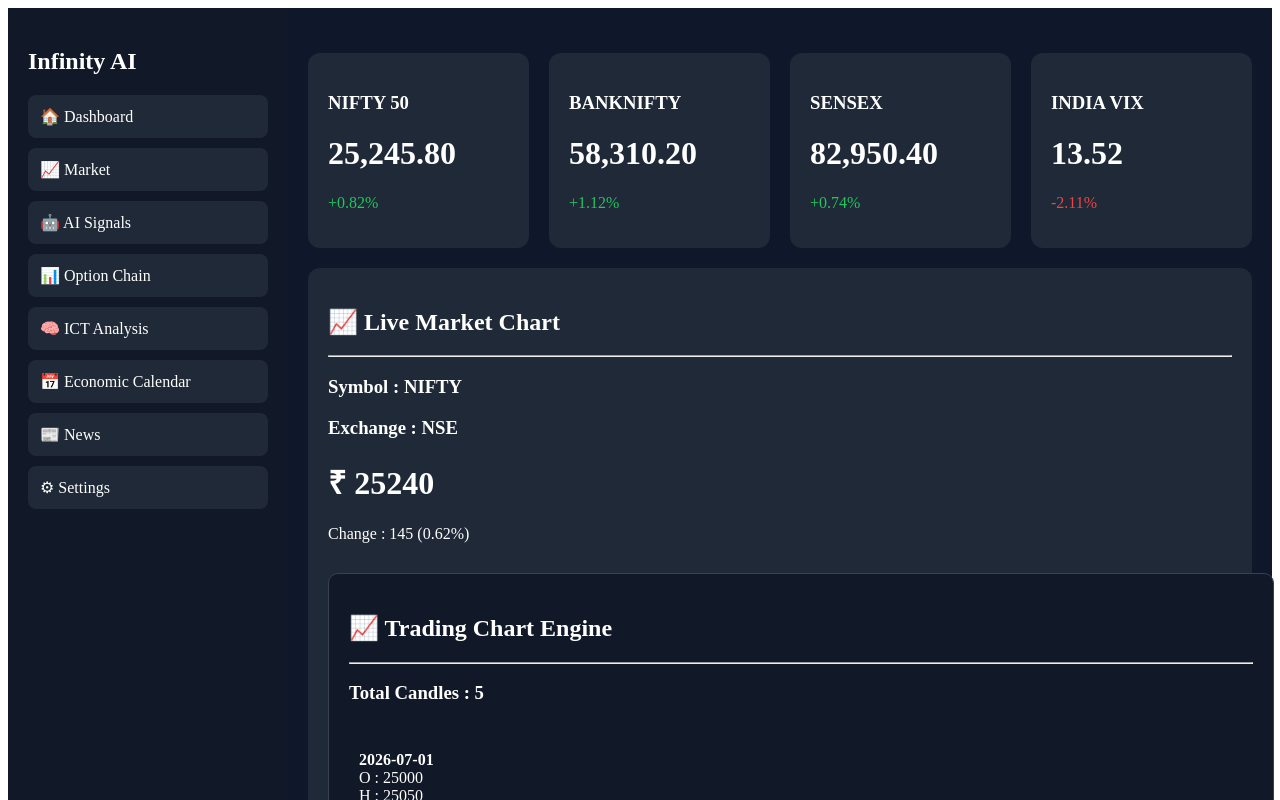
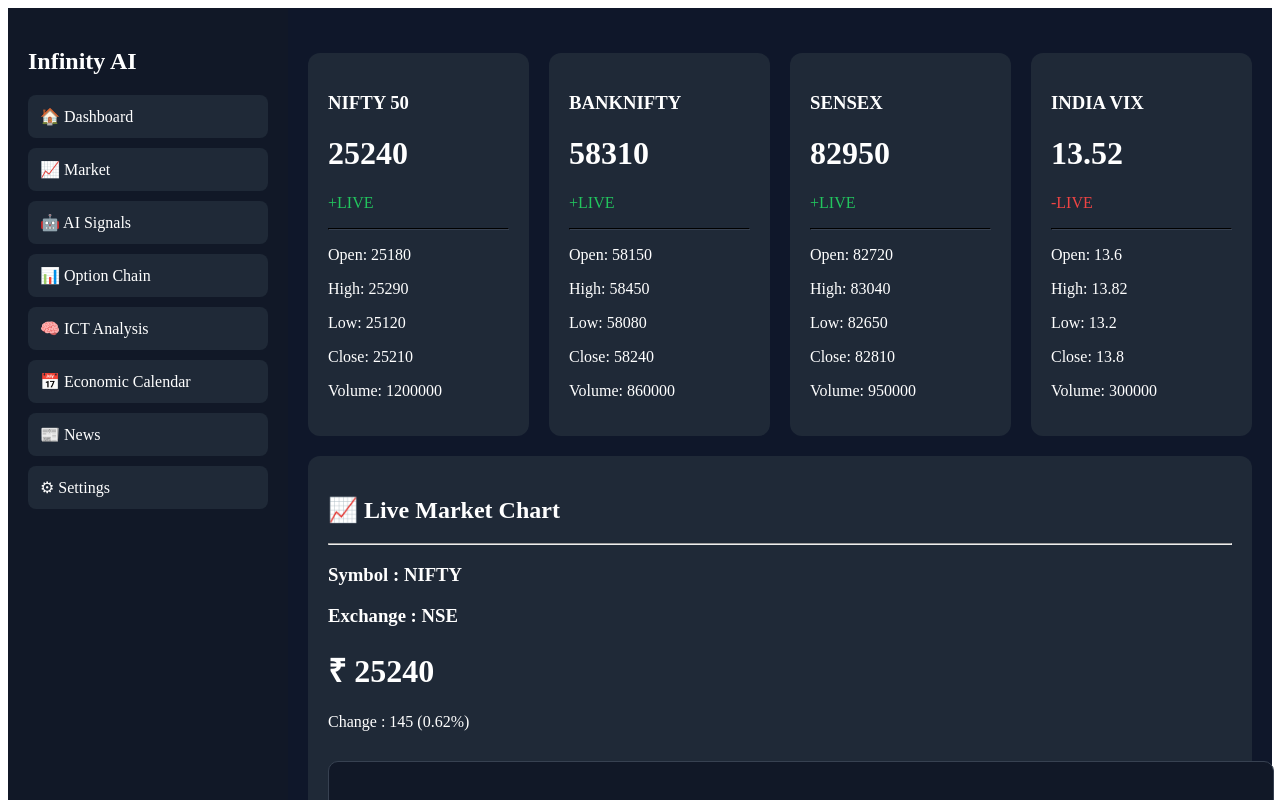
Before and after one commit to suyograndale/Infinity-Trading-AI-WebReady, a Next.js app: page / in a window 1280 px wide. Shown: the top 800 px of the page. Built offline with nearby package versions, Linux system fonts and the light colour scheme.

Commit message:
Update MarketOverview.tsx

```diff
--- a/components/MarketOverview.tsx
+++ b/components/MarketOverview.tsx
@@ -1,15 +1,11 @@
 "use client";
+
 import { useMarketQuote } from "@/hooks/useMarketQuote";
-const cards = [
-  { title: "NIFTY 50", value: "25,245.80", change: "+0.82%" },
-  { title: "BANKNIFTY", value: "58,310.20", change: "+1.12%" },
-  { title: "SENSEX", value: "82,950.40", change: "+0.74%" },
-  { title: "INDIA VIX", value: "13.52", change: "-2.11%" },
-];
 
 export default function MarketOverview() {
-  const quote = useMarketQuote();
-  if (!quote) {
+  const quotes = useMarketQuote();
+
+  if (quotes.length === 0) {
     return (
       <div
         style={{
@@ -23,6 +19,7 @@
       </div>
     );
   }
+
   return (
     <div
       style={{
@@ -32,9 +29,9 @@
         marginTop: 25,
       }}
     >
-      {cards.map((card) => (
+      {quotes.map((quote) => (
         <div
-          key={card.title}
+          key={quote.symbol}
           style={{
             background: "#1f2937",
             padding: 20,
@@ -42,19 +39,25 @@
             color: "white",
           }}
         >
-          <h3>{card.title}</h3>
+          <h3>{quote.symbol}</h3>
 
-          <h1>{card.value}</h1>
+          <h1>{quote.ltp}</h1>
 
           <p
             style={{
-              color: card.change.startsWith("+")
-                ? "#22c55e"
-                : "#ef4444",
+              color: quote.ltp >= quote.close ? "#22c55e" : "#ef4444",
             }}
           >
-            {card.change}
+            {quote.ltp >= quote.close ? "+LIVE" : "-LIVE"}
           </p>
+
+          <hr style={{ margin: "10px 0", borderColor: "#374151" }} />
+
+          <p>Open: {quote.open}</p>
+          <p>High: {quote.high}</p>
+          <p>Low: {quote.low}</p>
+          <p>Close: {quote.close}</p>
+          <p>Volume: {quote.volume}</p>
         </div>
       ))}
     </div>
```
Lines whose indentation alone changed are shown as unchanged.
